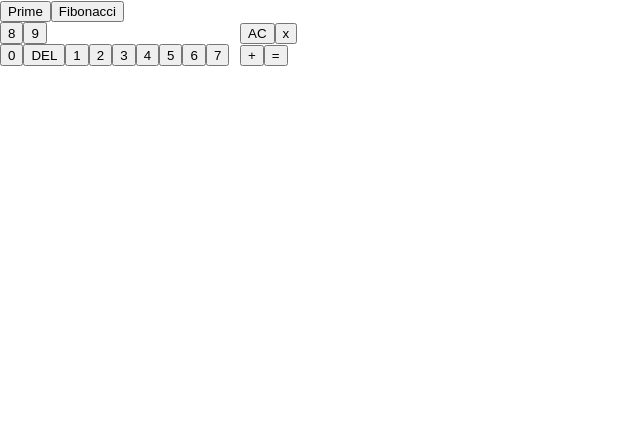
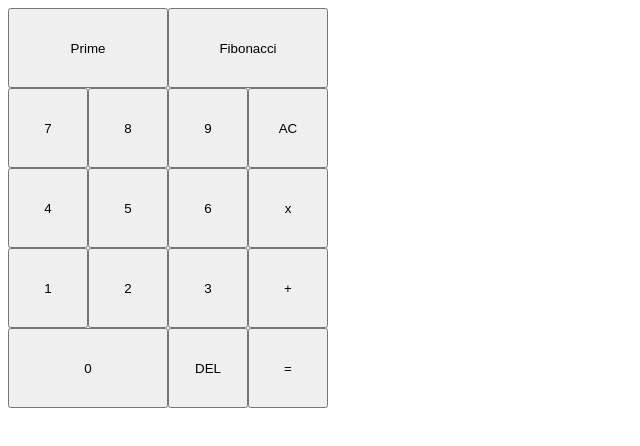
Before and after one commit to zuhrinurhuda/calculator, a React (Create React App) app: page / in a window 1280 px wide. Shown: the top 446 px of the page, without its empty margins (0-640 px from the left). Built offline with nearby package versions, Linux system fonts and the light colour scheme.

Commit message:
Add keypad styles

```diff
--- a/src/index.css
+++ b/src/index.css
@@ -1,13 +1,10 @@
-body {
-  margin: 0;
-  font-family: -apple-system, BlinkMacSystemFont, 'Segoe UI', 'Roboto', 'Oxygen',
-    'Ubuntu', 'Cantarell', 'Fira Sans', 'Droid Sans', 'Helvetica Neue',
-    sans-serif;
-  -webkit-font-smoothing: antialiased;
-  -moz-osx-font-smoothing: grayscale;
+.key-pad {
+  width: 80px;
+  height: 80px;
 }
 
-code {
-  font-family: source-code-pro, Menlo, Monaco, Consolas, 'Courier New',
-    monospace;
+#key-prime,
+#key-fibonacci,
+#key-zero {
+  width: 160px;
 }
```
